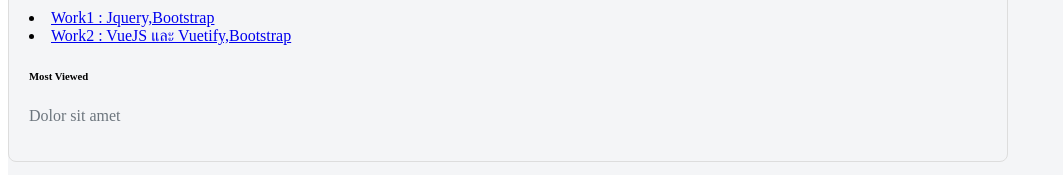
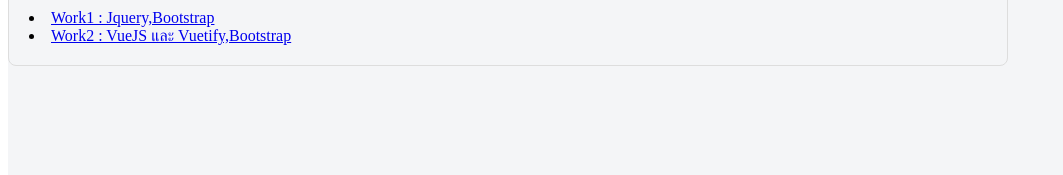
Before and after one commit to 643020641-0/web2024, a plain HTML site: page index.html in a window 1280 px wide. Shown: the part 482-657 px from the top of the page, without its empty margins (0-1063 px from the left). Drawn offline with Linux system fonts and the light colour scheme.

Commit message:
Update index.html

```diff
--- a/index.html
+++ b/index.html
@@ -85,10 +85,7 @@
                       <li> <a href="work1.html">Work1 : Jquery,Bootstrap</a></li>
                       <li> <a href="work2.html">Work2 : VueJS และ Vuetify,Bootstrap</a></li>
                     </div>
-                    <div class="col-6 mb-3">
-                      <h6>Most Viewed</h6>
-                      <p class="text-muted">Dolor sit amet</p>
-                    </div>
+
                   </div>
                   <div class="d-flex justify-content-start">
                     <a href="#!"><i class="fab fa-facebook-f fa-lg me-3"></i></a>
```
